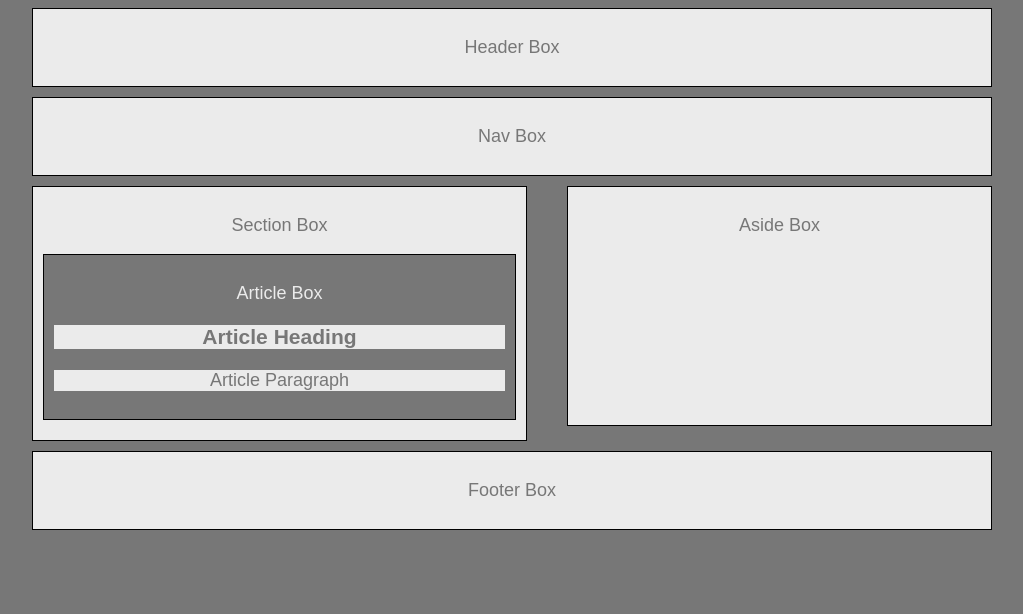
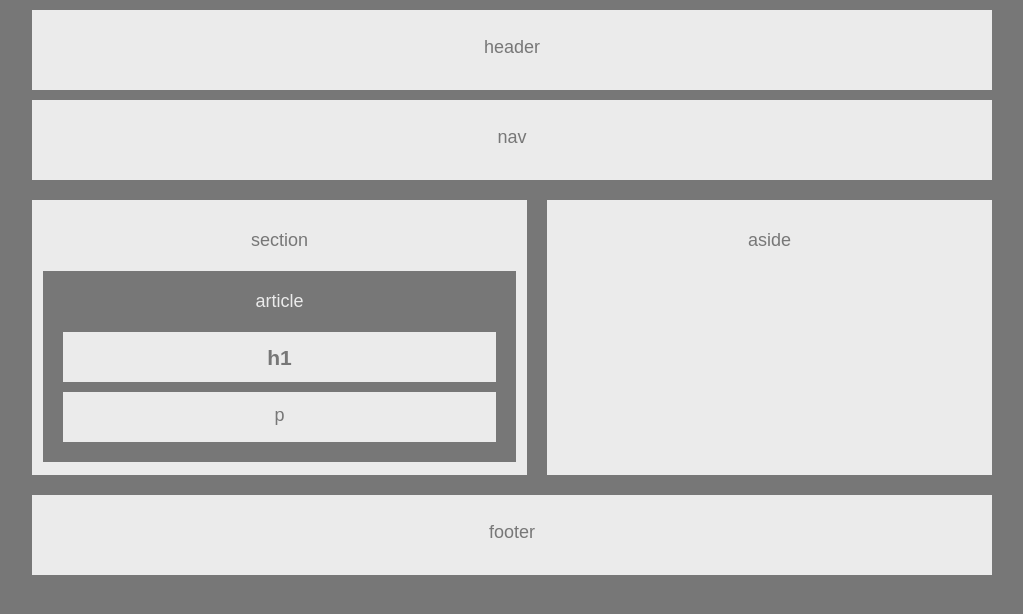
Before and after one commit to LVerane/HW-Wireframe, a plain HTML site: page index.html in a window 1280 px wide. Shown: the whole page, without its empty margins (128-1151 px from the left). Drawn offline with Linux system fonts and the light colour scheme.

Commit message:
started over, code cleaner

```diff
--- a/index.html
+++ b/index.html
@@ -10,38 +10,32 @@
 
 <body>
 
-    <div>
     <header>
-            <p>Header Box</p>
+        header
     </header>
-    </div>
 
-    <div>
     <nav>
-            <p>Nav Box</p>
+        nav
     </nav>
-    </div>
 
-    <div>
+    <div class="clearfix">
         <section>
-            <p>Section Box</p>
+            section
             <article>
-            </p>Article Box</p>
-                <h1>Article Heading</h1>
-                <p>Article Paragraph</p>
+                article
+                <h1>h1</h1>
+                <p>p</p>
             </article>
         </section>
 
         <aside>
-            <p>Aside Box</p>
+            aside
         </aside>
     </div>
 
-    <div>
     <footer>
-            <p>Footer Box</p>
+        footer
     </footer>
-    </div>
 
 </body>
 
--- a/style.css
+++ b/style.css
@@ -1,56 +1,65 @@
-* {
+Body {
+    font-family: 'Arial', 'Helvetica Neue', Helvetica, sans-serif;
+    color: #777;
     background: #777;
-    box-sizing: border-box;
-}
-
-body {
-    font-family: Arial, 'Helvetica Neue', Helvetica, sans-serif;
-    color: #777;
-    background: #ebebeb;
     width: 960px;
     font-size: 18px;
     text-align: center;
-    display: block;
-    margin-left: auto;
-    margin-right: auto;
+    margin: auto;
+}
+
+header, nav, section, aside, footer {
+    background: #ebebeb;
+    padding: 10px 0;
+}
+
+header, nav, footer{
+    margin-top: 10px;
+    width: 100%;
+    height: 60px;
+    line-height: 300%;
+}
+
+section, aside {
+    float: left;
+    margin-top: 20px;
+    margin-bottom: 10px;
+    padding-top: 30px;
+}
+
+section {
+    width: 495px;
+    margin-right: 10px;
+    height: 235px;
+}
+
+aside{
+    width: 445px;
+    margin-left: 10px;
+    height: 235px;
+}
+
+article {
+    color: #ebebeb;
+    background: #777;
+    padding: 20px 0 10px 0;
+    margin: 20px 11px 0 11px;
 }
 
 h1, p {
     color: #777;
     background: #ebebeb;
+    height: 40px;
+    line-height: 200%;
+    margin: 10px 20px;
+    padding: 5px 0;
 }
 
-header, nav, section, aside, footer, article {
-    border: 1px solid black;
-    margin: 0 10px 10px 10px;
-    padding: 10px;
-    display: block;
-    margin-left: auto;
-    margin-right: auto;
+h1 {
+    margin-top: 20px;
 }
 
-header, nav, section, aside, footer {
-    background: #ebebeb;
+.clearfix {
+    clear: both;
+    overflow: auto;
 }
-
-article {
-    color: #ebebeb;
-    background: #777;
-}
-
-section {
-    float: left;
-    width: 495px;
-}
-
-aside {
-    float: right;
-    width: 425px;
-    height: 240px;/* guessed placeholder number*/
-}
-
-div:after {
-    content: "";
-    display: table;
-    clear: both;
-}
```
Lines whose indentation alone changed are shown as unchanged.
